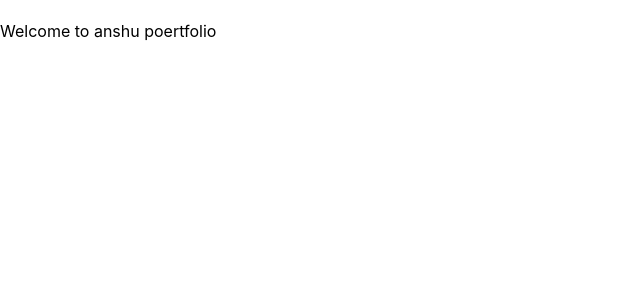
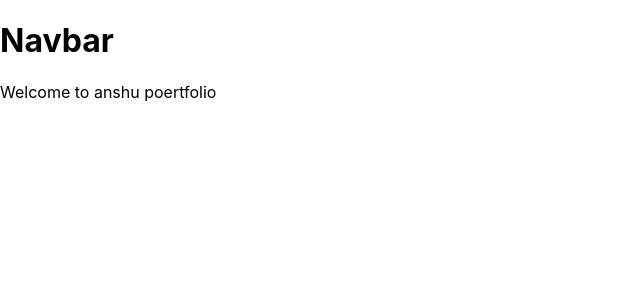
Before and after one commit to anshu6551/Portfolio-, a React (Create React App) app: page / in a window 1280 px wide. Shown: the top 300 px of the page, without its empty margins (0-640 px from the left). Built offline with nearby package versions, Linux system fonts and the light colour scheme.

Commit message:
first commit

```diff
--- a/src/components/Navbar/Navbar.jsx
+++ b/src/components/Navbar/Navbar.jsx
@@ -3,7 +3,7 @@ import React from 'react'
 const Navbar = () => {
   return (
     <div>
-      <h1></h1>
+      <h1>Navbar</h1>
     </div>
   )
 }
```
